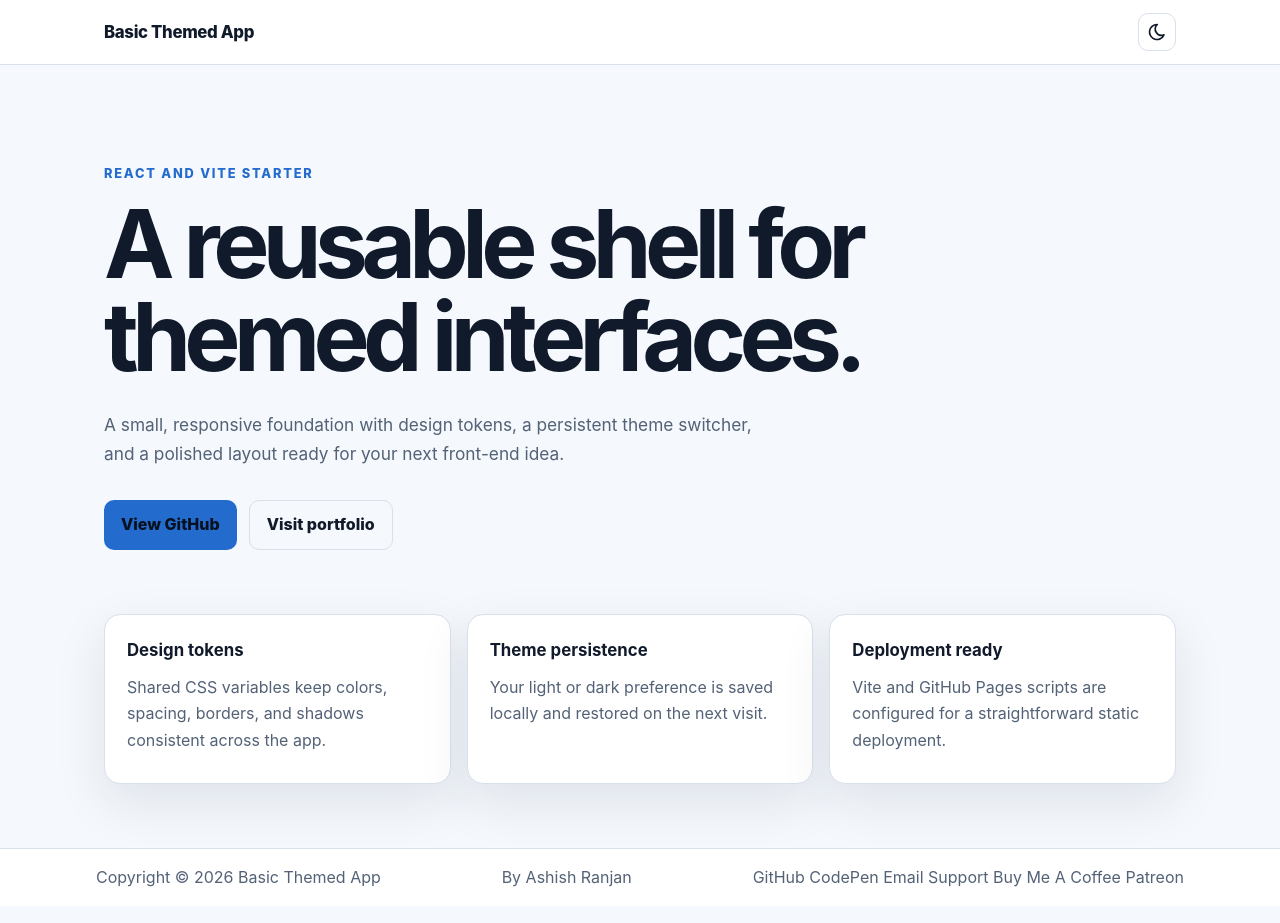
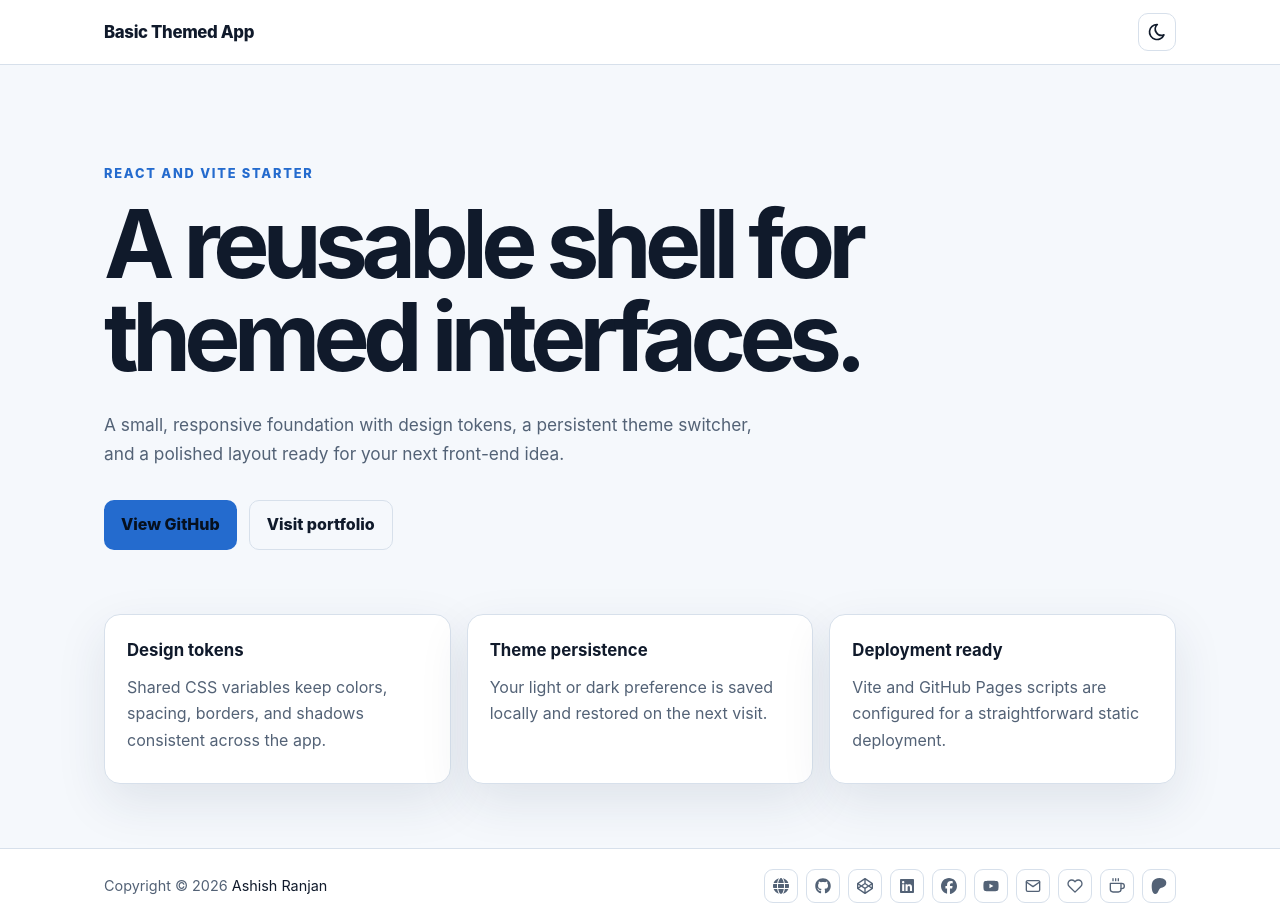
Before and after one commit to a2rp/basic-themed-app, a React (Vite) app: page / in a window 1280 px wide. Built offline with nearby package versions, Linux system fonts and the light colour scheme.

Commit message:
Polish themed starter experience

```diff
--- a/index.html
+++ b/index.html
@@ -8,13 +8,17 @@
     <meta name="theme-color" content="#07111f" />
     <meta name="author" content="Ashish Ranjan" />
     <meta name="description" content="A Vite and React starter with a persistent light and dark theme." />
+    <link rel="canonical" href="https://a2rp.github.io/basic-themed-app/" />
     <meta property="og:title" content="Basic Themed App" />
     <meta property="og:description" content="A reusable React shell with design tokens and theme persistence." />
     <meta property="og:type" content="website" />
+    <meta property="og:url" content="https://a2rp.github.io/basic-themed-app/" />
+    <meta property="og:image" content="https://a2rp.github.io/basic-themed-app/preview.png" />
+    <meta name="twitter:card" content="summary_large_image" />
+    <meta name="twitter:title" content="Basic Themed App" />
+    <meta name="twitter:description" content="A reusable React shell with design tokens and theme persistence." />
+    <meta name="twitter:image" content="https://a2rp.github.io/basic-themed-app/preview.png" />
     <title>Basic Themed App | Ashish Ranjan</title>
-    <meta property="og:image" content="%BASE_URL%preview.png" />
-    <meta name="twitter:card" content="summary_large_image" />
-    <meta name="twitter:image" content="%BASE_URL%preview.png" />
 </head>
 
 <body>
--- a/src/App.styled.js
+++ b/src/App.styled.js
@@ -55,9 +55,11 @@ export const Styled = {
         color: #06101e;
         font-weight: 800;
         text-decoration: none;
+        transition: border-color 160ms ease, box-shadow 160ms ease, text-shadow 160ms ease;
         &:hover {
-            color: #06101e;
-            filter: brightness(1.1);
+            border-color: var(--text);
+            box-shadow: 0 0 18px var(--accent-soft);
+            text-shadow: 0 0 10px rgba(255, 255, 255, 0.45);
         }
     `,
     SecondaryLink: styled.a`
@@ -67,9 +69,11 @@ export const Styled = {
         color: var(--text);
         font-weight: 800;
         text-decoration: none;
+        transition: border-color 160ms ease, box-shadow 160ms ease, text-shadow 160ms ease;
         &:hover {
-            background: var(--accent-soft);
-            color: var(--accent);
+            border-color: var(--accent);
+            box-shadow: 0 0 18px var(--accent-soft);
+            text-shadow: 0 0 12px var(--accent);
         }
     `,
     FeatureGrid: styled.section`
@@ -87,6 +91,14 @@ export const Styled = {
         border-radius: var(--radius);
         background: var(--card);
         box-shadow: var(--shadow);
+        transition: border-color 160ms ease, box-shadow 160ms ease, text-shadow 160ms ease;
+        &:hover {
+            border-color: var(--accent);
+            box-shadow: 0 0 22px var(--accent-soft);
+            h2 {
+                text-shadow: 0 0 12px var(--accent);
+            }
+        }
     `,
     FeatureTitle: styled.h2`
         margin: 0 0 10px;
--- a/src/components/footer/index.jsx
+++ b/src/components/footer/index.jsx
@@ -1,23 +1,52 @@
+import { createElement } from "react";
+import {
+    FaCodepen,
+    FaFacebook,
+    FaGithub,
+    FaGlobe,
+    FaLinkedin,
+    FaPatreon,
+    FaYoutube,
+} from "react-icons/fa6";
+import { FiCoffee, FiHeart, FiMail } from "react-icons/fi";
 import { Styled } from "./styled";
+
+const footerLinks = [
+    { label: "Portfolio", href: "https://www.ashishranjan.net/", icon: FaGlobe },
+    { label: "GitHub", href: "https://github.com/a2rp", icon: FaGithub },
+    { label: "CodePen", href: "https://codepen.io/ash1198", icon: FaCodepen },
+    { label: "LinkedIn", href: "https://www.linkedin.com/in/aashishranjan", icon: FaLinkedin },
+    { label: "Facebook", href: "https://www.facebook.com/theash.ashish/", icon: FaFacebook },
+    { label: "YouTube", href: "https://www.youtube.com/@ashishranjan-ashz?sub_confirmation=1", icon: FaYoutube },
+    { label: "Email", href: "mailto:ash.ranjan09@gmail.com", icon: FiMail },
+    { label: "Support", href: "https://a2rp-donation-page.netlify.app/", icon: FiHeart },
+    { label: "Buy Me A Coffee", href: "https://buymeacoffee.com/a2rp", icon: FiCoffee },
+    { label: "Patreon", href: "https://www.patreon.com/a2rp", icon: FaPatreon },
+];
 
 const Footer = () => (
     <Styled.Wrapper>
         <Styled.Main>
-            <Styled.Col>Copyright &copy; {new Date().getFullYear()} Basic Themed App</Styled.Col>
-            <Styled.Col>
-                By{" "}
+            <Styled.Copyright>
+                Copyright &copy; {new Date().getFullYear()} {" "}
                 <a href="https://www.ashishranjan.net/" target="_blank" rel="noopener noreferrer">
                     Ashish Ranjan
                 </a>
-            </Styled.Col>
-            <Styled.Col>
-                <a href="https://github.com/a2rp" target="_blank" rel="noopener noreferrer">GitHub</a>{" "}
-                <a href="https://codepen.io/ash1198" target="_blank" rel="noopener noreferrer">CodePen</a>{" "}
-                <a href="mailto:ash.ranjan09@gmail.com">Email</a>{" "}
-                <a href="https://a2rp-donation-page.netlify.app/" target="_blank" rel="noopener noreferrer">Support</a>{" "}
-                <a href="https://buymeacoffee.com/a2rp" target="_blank" rel="noopener noreferrer">Buy Me A Coffee</a>{" "}
-                <a href="https://patreon.com/a2rp" target="_blank" rel="noopener noreferrer">Patreon</a>
-            </Styled.Col>
+            </Styled.Copyright>
+            <Styled.Links aria-label="Social and support links">
+                {footerLinks.map(({ label, href, icon: Icon }) => (
+                    <Styled.Link
+                        key={label}
+                        href={href}
+                        target={href.startsWith("mailto:") ? undefined : "_blank"}
+                        rel={href.startsWith("mailto:") ? undefined : "noopener noreferrer"}
+                        aria-label={label}
+                        title={label}
+                    >
+                        {createElement(Icon, { "aria-hidden": true })}
+                    </Styled.Link>
+                ))}
+            </Styled.Links>
         </Styled.Main>
     </Styled.Wrapper>
 );
--- a/src/components/footer/styled.js
+++ b/src/components/footer/styled.js
@@ -16,24 +16,51 @@ export const Styled = {
         align-items: center;
         justify-content: space-between;
         gap: 24px;
-        padding: 16px;
+        padding: 20px 24px;
+        @media (max-width: 700px) {
+            flex-direction: column;
+            align-items: flex-start;
+            gap: 16px;
+            padding: 20px 16px;
+        }
     `,
-    Col: styled.div`
+    Copyright: styled.p`
+        margin: 0;
+        color: var(--muted);
+        font-size: 0.9rem;
         a {
-            color: var(--muted);
+            color: var(--text);
             text-decoration: none;
-            border-bottom: 1px dashed transparent;
-            transition: color 0.2s var(--easing),
-                border-color 0.2s var(--easing);
+            transition: text-shadow 160ms ease;
         }
         a:hover {
-            color: var(--accent);
+            text-shadow: 0 0 14px var(--accent);
+        }
+    `,
+    Links: styled.nav`
+        display: flex;
+        flex-wrap: wrap;
+        justify-content: flex-end;
+        gap: 8px;
+    `,
+    Link: styled.a`
+        width: 34px;
+        height: 34px;
+        display: grid;
+        place-items: center;
+        border: 1px solid var(--border);
+        border-radius: 9px;
+        color: var(--muted);
+        text-decoration: none;
+        transition: border-color 160ms ease, box-shadow 160ms ease, text-shadow 160ms ease;
+        svg {
+            width: 16px;
+            height: 16px;
+        }
+        &:hover {
             border-color: var(--accent);
-        }
-        @media (max-width: 560px) {
-            flex-direction: column;
-            align-items: flex-start;
-            gap: 8px;
+            box-shadow: 0 0 16px var(--accent-soft);
+            text-shadow: 0 0 12px var(--accent);
         }
     `,
 };
--- a/src/components/header/styled.js
+++ b/src/components/header/styled.js
@@ -42,13 +42,11 @@ export const Styled = {
         background: var(--card);
         color: var(--text);
         cursor: pointer;
-        transition: border-color 160ms ease, color 160ms ease, transform 160ms ease;
+        transition: border-color 160ms ease, box-shadow 160ms ease, text-shadow 160ms ease;
         &:hover {
             border-color: var(--accent);
-            color: var(--accent);
-        }
-        &:active {
-            transform: translateY(1px);
+            box-shadow: 0 0 16px var(--accent-soft);
+            text-shadow: 0 0 12px var(--accent);
         }
     `,
 };
```
Also changed, not shown: screenshot.png (added), 1 other file (tests, documents, lock files or other folders).
